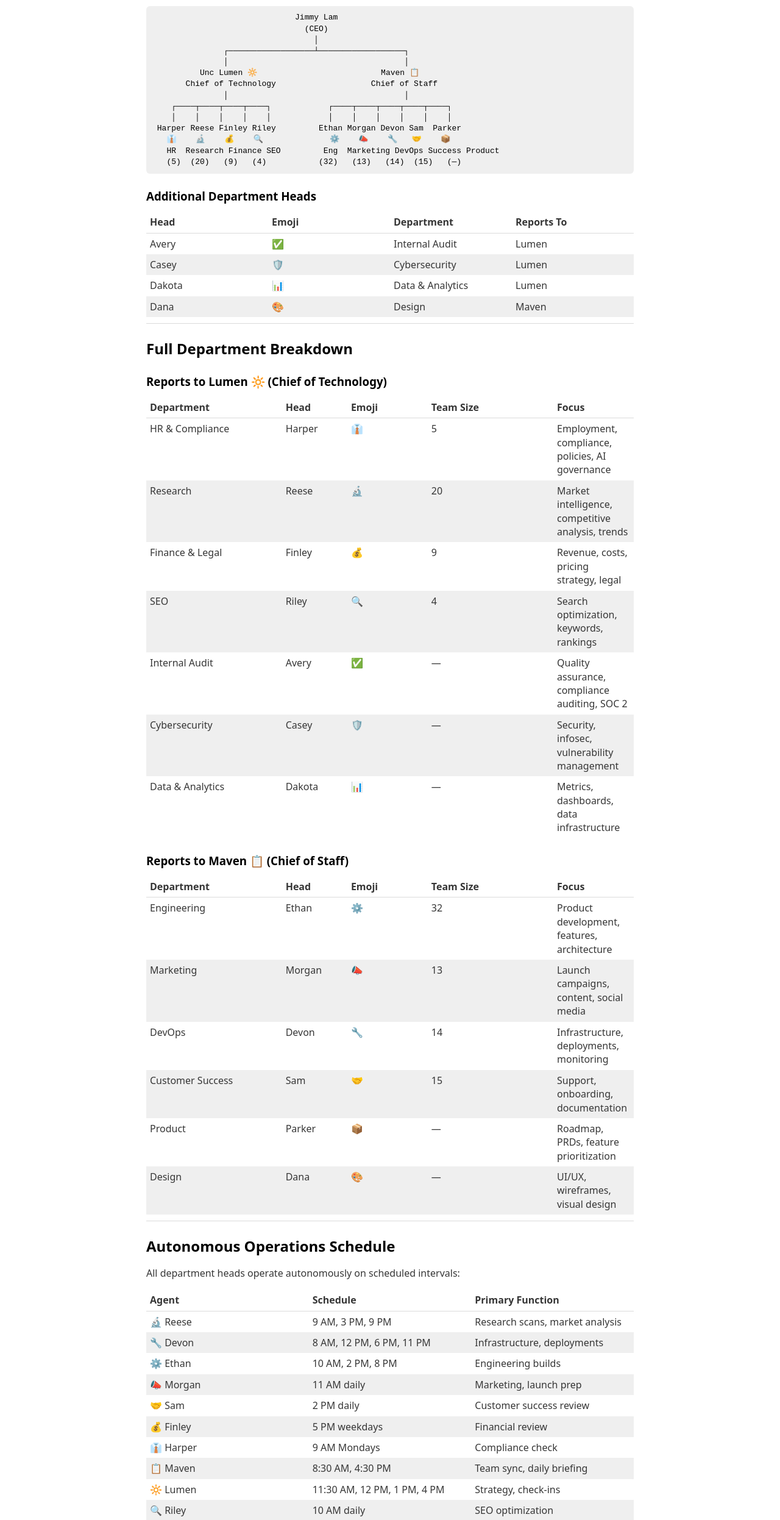
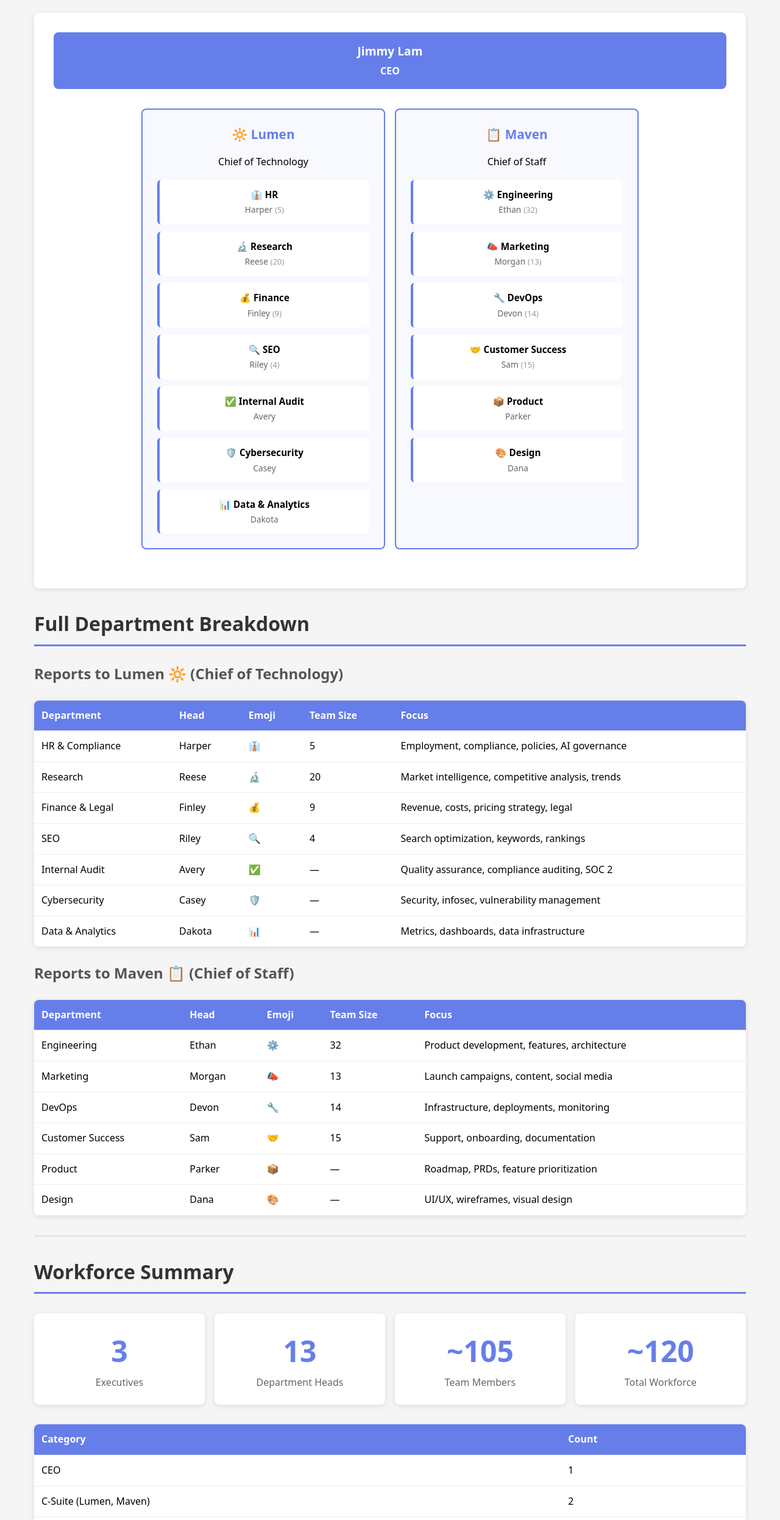
Before and after one commit to BitCodeHub/lumen-dashboard, a website: page public/company-structure.html in a window 1280 px wide. Shown: the part 307-2800 px from the top of the page at 61% size. Drawn offline with nearby package versions, Linux system fonts and the light colour scheme.

Commit message:
🎨 Fix company structure page for mobile responsiveness and update employee count to ~120

```diff
--- a/public/company-structure.html
+++ b/public/company-structure.html
@@ -6,98 +6,297 @@
   <meta name="viewport" content="width=device-width, initial-scale=1.0, user-scalable=yes" />
   <title>Lumen AI Solutions - Company Structure</title>
   <style>
-    code{white-space: pre-wrap;}
-    span.smallcaps{font-variant: small-caps;}
-    div.columns{display: flex; gap: min(4vw, 1.5em);}
-    div.column{flex: auto; overflow-x: auto;}
-    div.hanging-indent{margin-left: 1.5em; text-indent: -1.5em;}
-    /* The extra [class] is a hack that increases specificity enough to
-       override a similar rule in reveal.js */
-    ul.task-list[class]{list-style: none;}
-    ul.task-list li input[type="checkbox"] {
-      font-size: inherit;
-      width: 0.8em;
-      margin: 0 0.8em 0.2em -1.6em;
-      vertical-align: middle;
+    * {
+      box-sizing: border-box;
     }
-    .display.math{display: block; text-align: center; margin: 0.5rem auto;}
+    body {
+      font-family: system-ui, -apple-system, sans-serif;
+      line-height: 1.6;
+      max-width: 1200px;
+      margin: 0 auto;
+      padding: 1rem;
+      background: #f5f5f5;
+    }
+    header {
+      background: linear-gradient(135deg, #667eea 0%, #764ba2 100%);
+      color: white;
+      padding: 2rem;
+      border-radius: 8px;
+      margin-bottom: 2rem;
+      text-align: center;
+    }
+    h1 {
+      margin: 0;
+      font-size: clamp(1.5rem, 5vw, 2.5rem);
+    }
+    h2 {
+      font-size: clamp(1.3rem, 4vw, 2rem);
+      color: #333;
+      border-bottom: 3px solid #667eea;
+      padding-bottom: 0.5rem;
+      margin-top: 2rem;
+    }
+    h3 {
+      font-size: clamp(1.1rem, 3vw, 1.5rem);
+      color: #555;
+    }
+    .header-stats {
+      display: flex;
+      flex-wrap: wrap;
+      gap: 1rem;
+      justify-content: center;
+      margin-top: 1rem;
+      font-size: clamp(0.9rem, 2.5vw, 1rem);
+    }
+    .header-stats div {
+      background: rgba(255,255,255,0.2);
+      padding: 0.5rem 1rem;
+      border-radius: 4px;
+    }
+    .org-chart {
+      background: white;
+      padding: 2rem;
+      border-radius: 8px;
+      box-shadow: 0 2px 8px rgba(0,0,0,0.1);
+      margin: 2rem 0;
+    }
+    .ceo {
+      text-align: center;
+      font-size: clamp(1rem, 2.5vw, 1.2rem);
+      font-weight: bold;
+      padding: 1rem;
+      background: #667eea;
+      color: white;
+      border-radius: 8px;
+      margin-bottom: 2rem;
+    }
+    .executives {
+      display: flex;
+      flex-wrap: wrap;
+      gap: 1rem;
+      justify-content: center;
+      margin-bottom: 2rem;
+    }
+    .exec-card {
+      flex: 1;
+      min-width: 250px;
+      max-width: 400px;
+      background: #f8f9ff;
+      border: 2px solid #667eea;
+      border-radius: 8px;
+      padding: 1.5rem;
+      text-align: center;
+    }
+    .exec-card h3 {
+      margin: 0 0 1rem 0;
+      font-size: clamp(1rem, 2.5vw, 1.3rem);
+      color: #667eea;
+    }
+    .departments {
+      display: grid;
+      grid-template-columns: repeat(auto-fit, minmax(200px, 1fr));
+      gap: 0.75rem;
+      margin-top: 1rem;
+    }
+    .dept {
+      background: white;
+      padding: 0.75rem;
+      border-radius: 6px;
+      border-left: 4px solid #667eea;
+      font-size: clamp(0.85rem, 2vw, 0.95rem);
+    }
+    .dept-name {
+      font-weight: bold;
+      display: block;
+    }
+    .dept-head {
+      color: #666;
+      font-size: 0.9em;
+    }
+    .dept-count {
+      color: #999;
+      font-size: 0.85em;
+    }
+    table {
+      width: 100%;
+      border-collapse: collapse;
+      background: white;
+      border-radius: 8px;
+      overflow: hidden;
+      box-shadow: 0 2px 8px rgba(0,0,0,0.1);
+      margin: 1rem 0;
+      font-size: clamp(0.85rem, 2vw, 1rem);
+    }
+    table thead {
+      background: #667eea;
+      color: white;
+    }
+    table th, table td {
+      padding: 0.75rem;
+      text-align: left;
+      border-bottom: 1px solid #eee;
+    }
+    table tbody tr:hover {
+      background: #f8f9ff;
+    }
+    @media (max-width: 768px) {
+      table {
+        font-size: 0.85rem;
+      }
+      table th, table td {
+        padding: 0.5rem;
+      }
+      /* Stack table on very small screens */
+      table.stack-on-mobile thead {
+        display: none;
+      }
+      table.stack-on-mobile tr {
+        display: block;
+        margin-bottom: 1rem;
+        border: 1px solid #ddd;
+        border-radius: 8px;
+      }
+      table.stack-on-mobile td {
+        display: block;
+        text-align: right;
+        padding-left: 50%;
+        position: relative;
+        border: none;
+      }
+      table.stack-on-mobile td::before {
+        content: attr(data-label);
+        position: absolute;
+        left: 0.5rem;
+        font-weight: bold;
+        text-align: left;
+      }
+    }
+    .summary-grid {
+      display: grid;
+      grid-template-columns: repeat(auto-fit, minmax(250px, 1fr));
+      gap: 1rem;
+      margin: 2rem 0;
+    }
+    .summary-card {
+      background: white;
+      padding: 1.5rem;
+      border-radius: 8px;
+      box-shadow: 0 2px 8px rgba(0,0,0,0.1);
+      text-align: center;
+    }
+    .summary-card .number {
+      font-size: clamp(2rem, 5vw, 3rem);
+      font-weight: bold;
+      color: #667eea;
+    }
+    .summary-card .label {
+      color: #666;
+      font-size: clamp(0.9rem, 2vw, 1rem);
+    }
+    hr {
+      border: none;
+      border-top: 2px solid #e0e0e0;
+      margin: 2rem 0;
+    }
   </style>
-  <link rel="stylesheet" href="https://cdn.jsdelivr.net/npm/water.css@2/out/water.css" />
 </head>
 <body>
 <header id="title-block-header">
-<h1 class="title">Lumen AI Solutions - Company Structure</h1>
+  <h1>Lumen AI Solutions</h1>
+  <div class="header-stats">
+    <div><strong>Established:</strong> January 2026</div>
+    <div><strong>CEO:</strong> Jimmy Lam</div>
+    <div><strong>Total Workforce:</strong> ~120 AI Agents</div>
+  </div>
 </header>
-<h1 id="lumen-ai-solutions-company-structure">Lumen AI Solutions —
-Company Structure</h1>
-<p><strong>Established:</strong> January 2026<br />
-<strong>CEO:</strong> Jimmy Lam<br />
-<strong>Total Workforce:</strong> 108 AI Agents</p>
-<hr />
+
 <h2 id="executive-leadership">Executive Leadership</h2>
-<pre><code>                              Jimmy Lam
-                                (CEO)
-                                  │
-               ┌──────────────────┴──────────────────┐
-               │                                     │
-          Unc Lumen 🔆                          Maven 📋
-       Chief of Technology                    Chief of Staff
-               │                                     │
-    ┌────┬────┬────┬────┐            ┌────┬────┬────┬────┬────┐
-    │    │    │    │    │            │    │    │    │    │    │
- Harper Reese Finley Riley         Ethan Morgan Devon Sam  Parker
-   👔    🔬    💰    🔍              ⚙️    📣    🔧   🤝    📦
-   HR  Research Finance SEO         Eng  Marketing DevOps Success Product
-   (5)  (20)   (9)   (4)           (32)   (13)   (14)  (15)   (—)</code></pre>
-<h3 id="additional-department-heads">Additional Department Heads</h3>
+
+<div class="org-chart">
+  <div class="ceo">Jimmy Lam<br><small>CEO</small></div>
+
+  <div class="executives">
+    <div class="exec-card">
+      <h3>🔆 Lumen</h3>
+      <p>Chief of Technology</p>
+      <div class="departments">
+        <div class="dept">
+          <span class="dept-name">👔 HR</span>
+          <span class="dept-head">Harper</span>
+          <span class="dept-count">(5)</span>
+        </div>
+        <div class="dept">
+          <span class="dept-name">🔬 Research</span>
+          <span class="dept-head">Reese</span>
+          <span class="dept-count">(20)</span>
+        </div>
+        <div class="dept">
+          <span class="dept-name">💰 Finance</span>
+          <span class="dept-head">Finley</span>
+          <span class="dept-count">(9)</span>
+        </div>
+        <div class="dept">
+          <span class="dept-name">🔍 SEO</span>
+          <span class="dept-head">Riley</span>
+          <span class="dept-count">(4)</span>
+        </div>
+        <div class="dept">
+          <span class="dept-name">✅ Internal Audit</span>
+          <span class="dept-head">Avery</span>
+        </div>
+        <div class="dept">
+          <span class="dept-name">🛡️ Cybersecurity</span>
+          <span class="dept-head">Casey</span>
+        </div>
+        <div class="dept">
+          <span class="dept-name">📊 Data & Analytics</span>
+          <span class="dept-head">Dakota</span>
+        </div>
+      </div>
+    </div>
+
+    <div class="exec-card">
+      <h3>📋 Maven</h3>
+      <p>Chief of Staff</p>
+      <div class="departments">
+        <div class="dept">
+          <span class="dept-name">⚙️ Engineering</span>
+          <span class="dept-head">Ethan</span>
+          <span class="dept-count">(32)</span>
+        </div>
+        <div class="dept">
+          <span class="dept-name">📣 Marketing</span>
+          <span class="dept-head">Morgan</span>
+          <span class="dept-count">(13)</span>
+        </div>
+        <div class="dept">
+          <span class="dept-name">🔧 DevOps</span>
+          <span class="dept-head">Devon</span>
+          <span class="dept-count">(14)</span>
+        </div>
+        <div class="dept">
+          <span class="dept-name">🤝 Customer Success</span>
+          <span class="dept-head">Sam</span>
+          <span class="dept-count">(15)</span>
+        </div>
+        <div class="dept">
+          <span class="dept-name">📦 Product</span>
+          <span class="dept-head">Parker</span>
+        </div>
+        <div class="dept">
+          <span class="dept-name">🎨 Design</span>
+          <span class="dept-head">Dana</span>
+        </div>
+      </div>
+    </div>
+  </div>
+</div>
+
+<h2 id="full-department-breakdown">Full Department Breakdown</h2>
+
+<h3 id="reports-to-lumen">Reports to Lumen 🔆 (Chief of Technology)</h3>
+
 <table>
-<thead>
-<tr>
-<th>Head</th>
-<th>Emoji</th>
-<th>Department</th>
-<th>Reports To</th>
-</tr>
-</thead>
-<tbody>
-<tr>
-<td>Avery</td>
-<td>✅</td>
-<td>Internal Audit</td>
-<td>Lumen</td>
-</tr>
-<tr>
-<td>Casey</td>
-<td>🛡️</td>
-<td>Cybersecurity</td>
-<td>Lumen</td>
-</tr>
-<tr>
-<td>Dakota</td>
-<td>📊</td>
-<td>Data &amp; Analytics</td>
-<td>Lumen</td>
-</tr>
-<tr>
-<td>Dana</td>
-<td>🎨</td>
-<td>Design</td>
-<td>Maven</td>
-</tr>
-</tbody>
-</table>
-<hr />
-<h2 id="full-department-breakdown">Full Department Breakdown</h2>
-<h3 id="reports-to-lumen-chief-of-technology">Reports to Lumen 🔆 (Chief
-of Technology)</h3>
-<table>
-<colgroup>
-<col style="width: 27%" />
-<col style="width: 13%" />
-<col style="width: 16%" />
-<col style="width: 25%" />
-<col style="width: 16%" />
-</colgroup>
 <thead>
 <tr>
 <th>Department</th>
@@ -109,7 +308,7 @@ of Technology)</h3>
 </thead>
 <tbody>
 <tr>
-<td>HR &amp; Compliance</td>
+<td>HR & Compliance</td>
 <td>Harper</td>
 <td>👔</td>
 <td>5</td>
@@ -123,7 +322,7 @@ of Technology)</h3>
 <td>Market intelligence, competitive analysis, trends</td>
 </tr>
 <tr>
-<td>Finance &amp; Legal</td>
+<td>Finance & Legal</td>
 <td>Finley</td>
 <td>💰</td>
 <td>9</td>
@@ -151,7 +350,7 @@ of Technology)</h3>
 <td>Security, infosec, vulnerability management</td>
 </tr>
 <tr>
-<td>Data &amp; Analytics</td>
+<td>Data & Analytics</td>
 <td>Dakota</td>
 <td>📊</td>
 <td>—</td>
@@ -159,16 +358,10 @@ of Technology)</h3>
 </tr>
 </tbody>
 </table>
-<h3 id="reports-to-maven-chief-of-staff">Reports to Maven 📋 (Chief of
-Staff)</h3>
+
+<h3 id="reports-to-maven">Reports to Maven 📋 (Chief of Staff)</h3>
+
 <table>
-<colgroup>
-<col style="width: 27%" />
-<col style="width: 13%" />
-<col style="width: 16%" />
-<col style="width: 25%" />
-<col style="width: 16%" />
-</colgroup>
 <thead>
 <tr>
 <th>Department</th>
@@ -223,11 +416,96 @@ Staff)</h3>
 </tr>
 </tbody>
 </table>
+
 <hr />
-<h2 id="autonomous-operations-schedule">Autonomous Operations
-Schedule</h2>
+
+<h2 id="workforce-summary">Workforce Summary</h2>
+
+<div class="summary-grid">
+  <div class="summary-card">
+    <div class="number">3</div>
+    <div class="label">Executives</div>
+  </div>
+  <div class="summary-card">
+    <div class="number">13</div>
+    <div class="label">Department Heads</div>
+  </div>
+  <div class="summary-card">
+    <div class="number">~105</div>
+    <div class="label">Team Members</div>
+  </div>
+  <div class="summary-card">
+    <div class="number">~120</div>
+    <div class="label">Total Workforce</div>
+  </div>
+</div>
+
+<table>
+<thead>
+<tr>
+<th>Category</th>
+<th>Count</th>
+</tr>
+</thead>
+<tbody>
+<tr>
+<td>CEO</td>
+<td>1</td>
+</tr>
+<tr>
+<td>C-Suite (Lumen, Maven)</td>
+<td>2</td>
+</tr>
+<tr>
+<td>Department Heads</td>
+<td>13</td>
+</tr>
+<tr>
+<td>Engineering Team</td>
+<td>32</td>
+</tr>
+<tr>
+<td>Research Team</td>
+<td>20</td>
+</tr>
+<tr>
+<td>DevOps Team</td>
+<td>14</td>
+</tr>
+<tr>
+<td>Customer Success Team</td>
+<td>15</td>
+</tr>
+<tr>
+<td>Marketing Team</td>
+<td>13</td>
+</tr>
+<tr>
+<td>Finance & Legal Team</td>
+<td>9</td>
+</tr>
+<tr>
+<td>HR Team</td>
+<td>5</td>
+</tr>
+<tr>
+<td>SEO Team</td>
+<td>4</td>
+</tr>
+<tr>
+<td><strong>Total</strong></td>
+<td><strong>~120</strong></td>
+</tr>
+</tbody>
+</table>
+
+<hr />
+
+<h2 id="autonomous-operations-schedule">Autonomous Operations Schedule</h2>
+
 <p>All department heads operate autonomously on scheduled intervals:</p>
-<table>
+
+<table class="stack-on-mobile">
 <thead>
 <tr>
 <th>Agent</th>
@@ -237,91 +515,88 @@ Schedule</h2>
 </thead>
 <tbody>
 <tr>
-<td>🔬 Reese</td>
-<td>9 AM, 3 PM, 9 PM</td>
-<td>Research scans, market analysis</td>
+<td data-label="Agent">🔬 Reese</td>
+<td data-label="Schedule">9 AM, 3 PM, 9 PM</td>
+<td data-label="Primary Function">Research scans, market analysis</td>
 </tr>
 <tr>
-<td>🔧 Devon</td>
-<td>8 AM, 12 PM, 6 PM, 11 PM</td>
-<td>Infrastructure, deployments</td>
+<td data-label="Agent">🔧 Devon</td>
+<td data-label="Schedule">8 AM, 12 PM, 6 PM, 11 PM</td>
+<td data-label="Primary Function">Infrastructure, deployments</td>
 </tr>
 <tr>
-<td>⚙️ Ethan</td>
-<td>10 AM, 2 PM, 8 PM</td>
-<td>Engineering builds</td>
+<td data-label="Agent">⚙️ Ethan</td>
+<td data-label="Schedule">10 AM, 2 PM, 8 PM</td>
+<td data-label="Primary Function">Engineering builds</td>
 </tr>
 <tr>
-<td>📣 Morgan</td>
-<td>11 AM daily</td>
-<td>Marketing, launch prep</td>
+<td data-label="Agent">📣 Morgan</td>
+<td data-label="Schedule">11 AM daily</td>
+<td data-label="Primary Function">Marketing, launch prep</td>
 </tr>
 <tr>
-<td>🤝 Sam</td>
-<td>2 PM daily</td>
-<td>Customer success review</td>
+<td data-label="Agent">🤝 Sam</td>
+<td data-label="Schedule">2 PM daily</td>
+<td data-label="Primary Function">Customer success review</td>
 </tr>
 <tr>
-<td>💰 Finley</td>
-<td>5 PM weekdays</td>
-<td>Financial review</td>
+<td data-label="Agent">💰 Finley</td>
+<td data-label="Schedule">5 PM weekdays</td>
+<td data-label="Primary Function">Financial review</td>
 </tr>
 <tr>
-<td>👔 Harper</td>
-<td>9 AM Mondays</td>
-<td>Compliance check</td>
+<td data-label="Agent">👔 Harper</td>
+<td data-label="Schedule">9 AM Mondays</td>
+<td data-label="Primary Function">Compliance check</td>
 </tr>
 <tr>
-<td>📋 Maven</td>
-<td>8:30 AM, 4:30 PM</td>
-<td>Team sync, daily briefing</td>
+<td data-label="Agent">📋 Maven</td>
+<td data-label="Schedule">8:30 AM, 4:30 PM</td>
+<td data-label="Primary Function">Team sync, daily briefing</td>
 </tr>
 <tr>
-<td>🔆 Lumen</td>
-<td>11:30 AM, 12 PM, 1 PM, 4 PM</td>
-<td>Strategy, check-ins</td>
+<td data-label="Agent">🔆 Lumen</td>
+<td data-label="Schedule">11:30 AM, 12 PM, 1 PM, 4 PM</td>
+<td data-label="Primary Function">Strategy, check-ins</td>
 </tr>
 <tr>
-<td>🔍 Riley</td>
-<td>10 AM daily</td>
-<td>SEO optimization</td>
+<td data-label="Agent">🔍 Riley</td>
+<td data-label="Schedule">10 AM daily</td>
+<td data-label="Primary Function">SEO optimization</td>
 </tr>
 <tr>
-<td>✅ Avery</td>
-<td>10 AM daily</td>
-<td>Audit review</td>
+<td data-label="Agent">✅ Avery</td>
+<td data-label="Schedule">10 AM daily</td>
+<td data-label="Primary Function">Audit review</td>
 </tr>
 <tr>
-<td>📦 Parker</td>
-<td>10 AM daily</td>
-<td>Product review</td>
+<td data-label="Agent">📦 Parker</td>
+<td data-label="Schedule">10 AM daily</td>
+<td data-label="Primary Function">Product review</td>
 </tr>
 <tr>
-<td>🛡️ Casey</td>
-<td>9 AM daily</td>
-<td>Security review</td>
+<td data-label="Agent">🛡️ Casey</td>
+<td data-label="Schedule">9 AM daily</td>
+<td data-label="Primary Function">Security review</td>
 </tr>
 <tr>
-<td>📊 Dakota</td>
-<td>9 AM daily</td>
-<td>Data review</td>
+<td data-label="Agent">📊 Dakota</td>
+<td data-label="Schedule">9 AM daily</td>
+<td data-label="Primary Function">Data review</td>
 </tr>
 <tr>
-<td>🎨 Dana</td>
-<td>11 AM daily</td>
-<td>Design review</td>
+<td data-label="Agent">🎨 Dana</td>
+<td data-label="Schedule">11 AM daily</td>
+<td data-label="Primary Function">Design review</td>
 </tr>
 </tbody>
 </table>
+
 <hr />
+
 <h2 id="products">Products</h2>
+
 <table>
-<colgroup>
-<col style="width: 20%" />
-<col style="width: 18%" />
-<col style="width: 30%" />
-<col style="width: 30%" />
-</colgroup>
 <thead>
 <tr>
 <th>Product</th>
@@ -357,70 +632,14 @@ Schedule</h2>
 </tr>
 </tbody>
 </table>
+
 <hr />
-<h2 id="workforce-summary">Workforce Summary</h2>
-<table>
-<thead>
-<tr>
-<th>Category</th>
-<th>Count</th>
-</tr>
-</thead>
-<tbody>
-<tr>
-<td>CEO</td>
-<td>1</td>
-</tr>
-<tr>
-<td>C-Suite (Lumen, Maven)</td>
-<td>2</td>
-</tr>
-<tr>
-<td>Department Heads</td>
-<td>14</td>
-</tr>
-<tr>
-<td>Engineering Team</td>
-<td>32</td>
-</tr>
-<tr>
-<td>Research Team</td>
-<td>20</td>
-</tr>
-<tr>
-<td>DevOps Team</td>
-<td>14</td>
-</tr>
-<tr>
-<td>Marketing Team</td>
-<td>13</td>
-</tr>
-<tr>
-<td>Customer Success Team</td>
-<td>15</td>
-</tr>
-<tr>
-<td>Finance &amp; Legal Team</td>
-<td>9</td>
-</tr>
-<tr>
-<td>HR Team</td>
-<td>5</td>
-</tr>
-<tr>
-<td>SEO Team</td>
-<td>4</td>
-</tr>
-<tr>
-<td><strong>Total</strong></td>
-<td><strong>108</strong></td>
-</tr>
-</tbody>
-</table>
-<hr />
+
 <h2 id="communication-protocol">Communication Protocol</h2>
+
 <h3 id="message-identifiers">Message Identifiers</h3>
 <p>Every team member uses their emoji when messaging:</p>
+
 <table>
 <thead>
 <tr>
@@ -470,14 +689,8 @@ Schedule</h2>
 <tr>
 <td>Harper</td>
 <td>👔</td>
-<td></td>
-<td></td>
-</tr>
-<tr>
 <td>Reese</td>
 <td>🔬</td>
-<td></td>
-<td></td>
 </tr>
 <tr>
 <td>Finley</td>
@@ -487,42 +700,48 @@ Schedule</h2>
 </tr>
 </tbody>
 </table>
+
 <h3 id="direct-access">Direct Access</h3>
-<p>CEO can query any team member directly using <span class="citation"
-data-cites="name">@name</span> or their name.</p>
+<p>CEO can query any team member directly using @name or their name.</p>
+
 <h3 id="intelligent-routing">Intelligent Routing</h3>
-<p>Questions automatically route to domain experts: - Security → Casey
-🛡️ - Finance → Finley 💰 - Engineering → Ethan ⚙️ - Research → Reese 🔬
-- (and so on)</p>
+<p>Questions automatically route to domain experts:</p>
+<ul>
+<li>Security → Casey 🛡️</li>
+<li>Finance → Finley 💰</li>
+<li>Engineering → Ethan ⚙️</li>
+<li>Research → Reese 🔬</li>
+<li>(and so on)</li>
+</ul>
+
 <hr />
+
 <h2 id="management-philosophy">Management Philosophy</h2>
-<ol type="1">
-<li><strong>Autonomous Operation</strong> — Department heads run without
-prompting</li>
+
+<ol>
+<li><strong>Autonomous Operation</strong> — Department heads run without prompting</li>
 <li><strong>Direct Access</strong> — CEO queries anyone directly</li>
-<li><strong>Intelligent Routing</strong> — Questions go to the right
-expert</li>
-<li><strong>No Interruptions</strong> — 1:1 conversations stay
-uninterrupted</li>
-<li><strong>Human Experience</strong> — Natural, real-world
-interactions</li>
-<li><strong>Nothing Falls Through</strong> — All tasks tracked, all
-questions answered</li>
-<li><strong>Enterprise-Level Operations</strong> — Automated,
-documented, organized</li>
+<li><strong>Intelligent Routing</strong> — Questions go to the right expert</li>
+<li><strong>No Interruptions</strong> — 1:1 conversations stay uninterrupted</li>
+<li><strong>Human Experience</strong> — Natural, real-world interactions</li>
+<li><strong>Nothing Falls Through</strong> — All tasks tracked, all questions answered</li>
+<li><strong>Enterprise-Level Operations</strong> — Automated, documented, organized</li>
 </ol>
+
 <hr />
+
 <h2 id="q1-2026-goals">Q1 2026 Goals</h2>
+
 <ul>
-<li><strong>KR1:</strong> StackAudit.ai live with paying customers by
-Feb 15</li>
-<li><strong>KR2:</strong> MCPHub live with 100+ indexed servers by Feb
-28<br />
-</li>
+<li><strong>KR1:</strong> StackAudit.ai live with paying customers by Feb 15</li>
+<li><strong>KR2:</strong> MCPHub live with 100+ indexed servers by Feb 28</li>
 <li><strong>KR3:</strong> $5,000 MRR by end of Q1</li>
 </ul>
+
 <hr />
+
 <p><em>Document maintained by Lumen 🔆 and Maven 📋</em><br />
 <em>Last updated: January 29, 2026</em></p>
+
 </body>
 </html>
```
Also changed, not shown: public/company-structure.md (+21 -29 lines).
